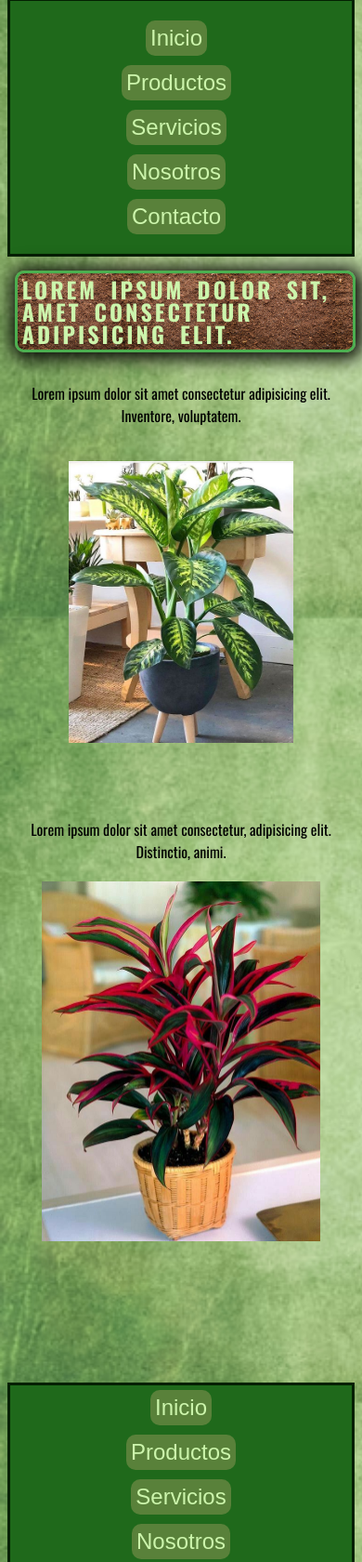
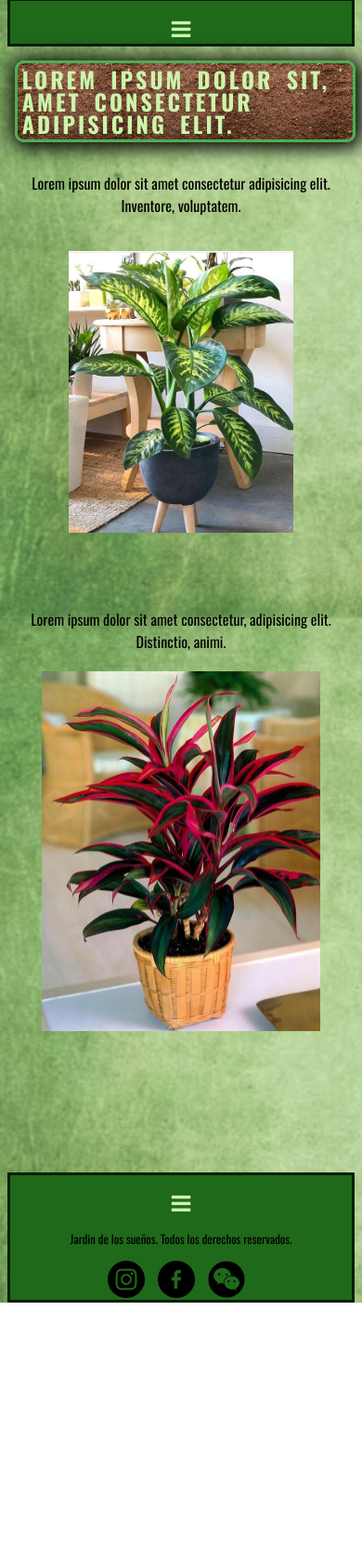
Before and after one commit to LeitoToledo/Preentrega2GIT, a plain HTML site: page index.html in a window 390 px wide. Shown: the part 179-1859 px from the top of the page at 93% size. After the commit the page ends 1580 px from the top, so only its background shows below. Drawn offline with nearby package versions, Linux system fonts and the light colour scheme.

```diff
--- a/css/styles.css
+++ b/css/styles.css
@@ -6,7 +6,7 @@
 
 }
 
-body{
+body {
     font-family: 'Oswald', sans-serif;
     font-weight: 400;
     background-size: cover;
@@ -29,7 +29,8 @@
     text-align: center;
 
 }
-.contenedor-logo{
+
+.contenedor-logo {
     display: flex;
     max-width: 90%;
     justify-content: center;
@@ -46,16 +47,20 @@
 
 .navegacion {
     display: flex;
-    border: solid 3px  #032002;
-    background-color:#1f691b;
-    background-size:auto;
+    align-items: center;
+    border: solid 3px #032002;
+    background-color: #1f691b;
+    justify-content: space-around;
+    text-align: center;
+
 }
 
-nav ul {
-    display: flex;
+nav ul {display: flex;
+    margin-right: 50px;
+    text-align: center;
     width: 100vw;
-    justify-content:space-around;
-    margin-right: 50px;
+    justify-content: space-around;
+
 
 }
 
@@ -64,15 +69,16 @@
     list-style-type: none;
     justify-content: space-around;
 }
+
 nav ul li a button {
-    color:#CCF5AC;
+    color: #CCF5AC;
     padding: 10px;
     margin: 2px;
-    background-color:#59813a;
+    background-color: #59813a;
     text-decoration: none;
 }
 
-button{
+button {
     cursor: pointer;
     border: none;
     border-radius: 10px;
@@ -80,8 +86,16 @@
     transition: background-color 0.3s;
 }
 
-button:hover{
+button:hover {
     background-color: #0f470d;
+}
+
+.menu-hamburguesa-nav {
+    display: none; /* Ocultamos el contenedor por defecto */
+}
+
+.icono-nav {
+    display: none; /* Ocultamos el ícono por defecto */
 }
 
 /* ESTO ES UN MAIN */
@@ -99,14 +113,14 @@
     padding-left: 8vw;
 }
 
-.texto-container{
-    display:flex;
+.texto-container {
+    display: flex;
     width: 70vw;
     height: 70%;
     color: #CCF5AC;
     background-image: url(../assets/images/fondo\ tierra.jpg);
     background-size: contain;
-    border:solid 3px  #4CAF50;
+    border: solid 3px #4CAF50;
     border-radius: 10px;
     text-align: left;
     align-items: center;
@@ -130,12 +144,13 @@
     grid-template-areas:
         "articulo1 aside1"
         "articulo2 aside2";
-    grid-template-columns:  1fr 1fr;
+    grid-template-columns: 1fr 1fr;
     grid-template-rows: 400px 400px;
     gap: 10px;
     margin-top: 2rem;
 
 }
+
 /* PRIMER IMAGEN */
 .articulo1 {
     margin-top: 2rem;
@@ -147,13 +162,14 @@
     width: 100%;
 }
 
-#producto1{
+#producto1 {
     height: 100%;
     width: 100%;
     object-fit: contain;
 }
+
 /* PRIMER PARRAFO  */
-.aside1{
+.aside1 {
     grid-area: aside1;
 }
 
@@ -168,7 +184,7 @@
 
 #parrafo1 {
     color: #000000;
-    text-align:start;
+    text-align: start;
     align-items: center;
     font-size: clamp(1.2rem, 2vw + 1rem, 3rem);
     margin: 0;
@@ -176,7 +192,7 @@
 
 /* SEGUNDO PARRAFO */
 
-.articulo2{
+.articulo2 {
     grid-area: articulo2;
 }
 
@@ -190,7 +206,7 @@
 }
 
 #parrafo2 {
-    text-align:end;
+    text-align: end;
     align-items: center;
     font-size: clamp(1.2rem, 2vw + 1rem, 3rem);
     margin: 0;
@@ -206,13 +222,16 @@
 .contenedor-producto2 {
     height: 100%;
     width: 100%;
-    margin-bottom: 10px;}
+    margin-bottom: 10px;
+}
 
-#producto2{
+#producto2 {
     margin-bottom: 120px;
     height: 100%;
     width: 100%;
-    object-fit: contain;}
+    object-fit: contain;
+}
+
 
 
 
@@ -225,6 +244,7 @@
     background-color:#1f691b;
     background-size:auto;
     border: solid 3px  #032002;
+
     }
 
 footer ul {
@@ -268,6 +288,15 @@
 }
 
 
+.contenedor-menu-hamburguesa {
+    display: none; /* Ocultamos el contenedor por defecto */
+}
+
+.icon {
+    display: none; /* Ocultamos el ícono por defecto */
+}
+
+
 .appicon{
     display: flex;
     width: 100%;
@@ -297,7 +326,6 @@
     font-weight: 400;
     justify-content: center;
 }
-
 /* MEDIA QUERIES INDEX */
 
 @media (max-width: 480px) {
@@ -309,22 +337,50 @@
         max-width: 30%;
     }
 
-    .navegacion {
-        align-items: center;
-        justify-content: center;
+    .navegacion {flex-direction: column;
+        height: 100%;
         text-align: center;
     }
 
-    nav ul {
+    nav ul {display: none;
+        width: auto;
+        text-align: center;
+        }
+
+    nav ul li {
+        justify-content: center;
+        width: 100vw
+    }
+
+    nav ul li a button {;
+        font-size : 1rem;
+        padding : 5px;
+        margin : 0;
+    }
+
+
+    .menu-hamburguesa-nav {
+        display: block; /* Mostramos el contenedor del menú hamburguesa */
+        margin-top: 10px; /* Ajusta según necesites */
+    }
+
+    .icono-nav {
+        display: block; /* Mostramos el ícono de la hamburguesa */
+        font-size: 1.5rem; /* Ajusta el tamaño del ícono según necesites */
+        cursor: pointer;
+        color: #CCF5AC; /* Color del ícono */
+    }
+
+    .navegacion ul.active {display:flex;
         flex-direction: column;
-        justify-content: center;
         align-items: center;
     }
 
-    nav ul li a button {
-        font-size: 1.5rem;
-        padding: 5px;
-        margin: 5px 0;
+    /* Estilo para los elementos de la lista */
+    .navegacion ul.active li {
+        margin: 2px 0;
+
+
     }
 
 
@@ -332,7 +388,7 @@
         width: 90vw;
         padding: 5px;
         font-size: 1rem;
-        text-align:start;
+        text-align: start;
         height: auto;
     }
 
@@ -364,7 +420,7 @@
     }
 
 
-    .contenedor-producto1{
+    .contenedor-producto1 {
         height: 80%;
         width: 80%;
     }
@@ -374,16 +430,21 @@
         justify-content: center;
     }
 
-    .contenedor-producto2{
+    .contenedor-producto2 {
         height: 80%;
         width: 80%;
     }
 
 
-    #parrafo1,#parrafo2 {
+    #parrafo1,
+    #parrafo2 {
         font-size: 1rem;
         text-align: center;
     }
+
+    /* aca empieza el footer*/
+
+
 
     footer {
         flex-direction: column;
@@ -392,10 +453,9 @@
     }
 
     footer ul {
+        display: none;
         width: 100%;
         text-align: center;
-        justify-content: center;
-        align-items: center;
 
     }
 
@@ -405,19 +465,19 @@
     }
 
     footer ul li a .button-footer {
-        font-size: 1.5rem;
+        font-size: 1rem;
         padding: 5px;
-        margin: 5px;
+        margin: 0;
     }
 
     .appicon {
         justify-content: center;
-        margin-top: 10px;
     }
 
     .app {
         height: 40px;
         width: 40px;
+        margin-right: 10px;
     }
 
     .conteiner-cop {
@@ -428,37 +488,43 @@
         font-size: 0.8rem;
     }
 
-    .footer a.icon {
-        overflow: hidden;
-        justify-content: center;
-        display: flex;
-        background: #07420c;
-        right: 50%;
-        top: 0;
 
-      }
+    /* este es el menu hamburguesa */
 
 
     .contenedor-menu-hamburguesa {
-        width: 100v;
-        transition: opacity 0.3s ease;
         display: block;
-        justify-content: center;
-
+        /* Mostramos el contenedor del menú hamburguesa */
+        margin-top: 10px;
+        /* Ajusta según necesites */
     }
 
-      #icon-Hamburguesa:hover {
-        color: #01050162;
-        transform: scale(1.7);
-
+    .icon {
+        display: block;
+        /* Mostramos el ícono de la hamburguesa */
+        font-size: 1.5rem;
+        /* Ajusta el tamaño del ícono según necesites */
+        cursor: pointer;
+        color: #CCF5AC;
+        /* Color del ícono */
     }
 
+    footer ul.active {
+        display: flex;
+        flex-direction: column;
+        align-items: center;
+    }
+
+    /* Estilo para los elementos de la lista */
+    footer ul.active li {
+        margin: 2px 0;
+    }
 
 }
 
 
 
-.titulo-conteiner{
+.titulo-conteiner {
     margin-top: 10px;
     margin-bottom: 10px;
     text-align: center;
@@ -502,17 +568,17 @@
 
 .info:hover {
     cursor: pointer;
-    background-color:rgba(0,0 ,0, 0.1);
+    background-color: rgba(0, 0, 0, 0.1);
     transition: 0.1;
     border: none;
 }
 
-.nombre-planta{
+.nombre-planta {
     width: 100%;
     color: #111002;
 }
 
-.precio-planta{
+.precio-planta {
     width: 100%;
     color: #111002;
 }
--- a/index.html
+++ b/index.html
@@ -5,6 +5,7 @@
     <meta charset="UTF-8">
     <meta name="viewport" content="width=device-width, initial-scale=1.0">
     <link rel="stylesheet" href="./css/styles.css">
+    <link rel="stylesheet" href="https://cdnjs.cloudflare.com/ajax/libs/font-awesome/4.7.0/css/font-awesome.min.css">
     <link rel="preconnect" href="https://fonts.googleapis.com">
     <link rel="preconnect" href="https://fonts.gstatic.com" crossorigin>
     <link
@@ -26,13 +27,19 @@
     <!-- BARRA DE NAVEGACION -->
 
     <nav class="navegacion">
-        <ul>
+        <ul id="nav-ul">
             <li><a href="#"><button>Inicio</button></a></li>
             <li><a href="./pages/productos.html"> <button>Productos</button></a></li>
             <li><a href="./pages/servicios.html"> <button>Servicios</button></a></li>
             <li><a href="./pages/nosotros.html"><button>Nosotros</button> </a></li>
             <li><a href="./pages/contacto.html"><button>Contacto</button></a></li>
         </ul>
+
+        <div class="menu-hamburguesa-nav">
+            <a href="javascript:void(0);" class="icono-nav" onclick="toggleNavMenu()">
+                <i id="icon-Hamburguesa-nav" class="fa fa-bars"></i>
+            </a>
+        </div>
     </nav>
 
     <!--ESTO ES EL MAIN  -->
@@ -83,7 +90,7 @@
 
 
     <Footer class="footer">
-        <ul>
+        <ul id="footer-ul">
             <li><a href="#"><button class="button-footer">Inicio</button></a></li>
             <li><a href="./pages/productos.html"> <button class="button-footer">Productos</button></a></li>
             <li><a href="./pages/servicios.html"> <button class="button-footer">Servicios</button></a></li>
@@ -91,7 +98,7 @@
             <li><a href="./pages/contacto.html"><button class="button-footer">Contacto</button></a></li>
         </ul>
         <div class="contenedor-menu-hamburguesa">
-            <a href="javascript:void(0);" class="icon" onclick="myFunction()">
+            <a href="javascript:void(0);" class="icon" onclick="toggleFooterMenu()">
                 <i id="icon-Hamburguesa" class="fa fa-bars"></i>
             </a>
         </div>
@@ -108,8 +115,17 @@
         </div>
     </Footer>
 
+    <script>
+        function toggleNavMenu() {
+            var navUl = document.getElementById('nav-ul');
+            navUl.classList.toggle('active');
+        }
 
-
+        function toggleFooterMenu() {
+            var footerUl = document.getElementById('footer-ul');
+            footerUl.classList.toggle('active');
+        }
+    </script>
 
 
 </body>
```
Also changed, not shown: 1 other file. Lines whose indentation alone changed are shown as unchanged.
